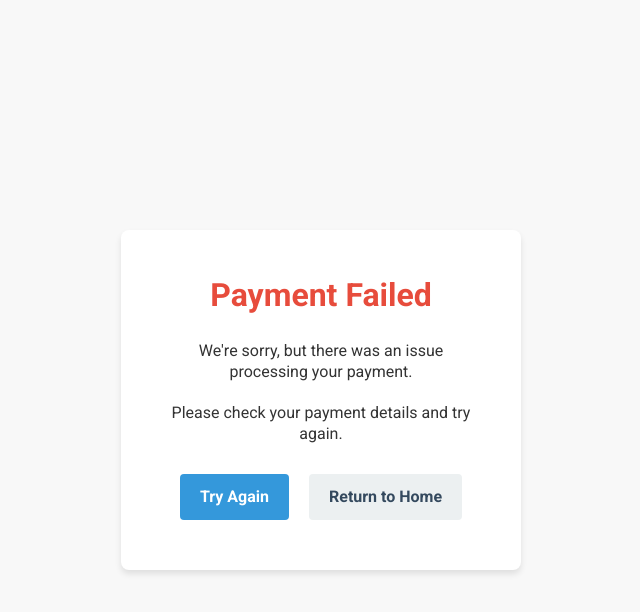
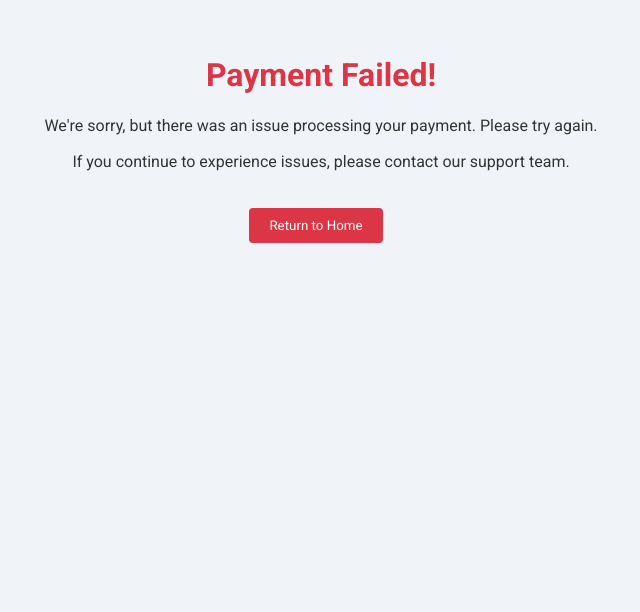
Before and after one commit to ZuuSaitoh/SWP391_Team3, a React (Vite) app in the folder website/koi-pond-building/: page /payment-failed in a window 1280 px wide. Shown: the top 612 px of the page, without its empty margins (319-959 px from the left). Built offline with nearby package versions, Linux system fonts and the light colour scheme.

Commit message:
payment fail css update

```diff
--- a/website/koi-pond-building/src/page/Payment/failed/paymentFailed.css
+++ b/website/koi-pond-building/src/page/Payment/failed/paymentFailed.css
@@ -1,65 +1,28 @@
-.payment-fail-container {
-    display: flex;
-    justify-content: center;
-    align-items: center;
-    height: 100vh;
-    background-color: #f8f8f8;
+.payment-failed-container {
+    text-align: center;
+    margin-top: 50px;
 }
 
-.payment-fail-content {
-    background-color: white;
-    border-radius: 8px;
-    padding: 40px;
-    text-align: center;
-    box-shadow: 0 4px 6px rgba(0, 0, 0, 0.1);
-    max-width: 400px;
-    width: 100%;
+.payment-failed-container h1 {
+    color: #dc3545;
 }
 
-h1 {
-    color: #e74c3c;
-    margin-bottom: 20px;
+.payment-failed-container p {
+    margin: 15px 0;
+    color: #333;
 }
 
-p {
-    color: #333;
-    margin-bottom: 20px;
+.payment-failed-container button {
+    margin-top: 20px;
+    padding: 10px 20px;
+    background-color: #dc3545;
+    color: white;
+    border: none;
+    border-radius: 4px;
+    cursor: pointer;
+    transition: background-color 0.3s;
 }
 
-.icon-container {
-    margin-bottom: 20px;
+.payment-failed-container button:hover {
+    background-color: #c82333;
 }
-
-.fas.fa-times-circle {
-    font-size: 64px;
-    color: #e74c3c;
-}
-
-.try-again-button,
-.home-button {
-    display: inline-block;
-    padding: 10px 20px;
-    margin: 10px;
-    border-radius: 4px;
-    text-decoration: none;
-    font-weight: bold;
-    transition: background-color 0.3s ease;
-}
-
-.try-again-button {
-    background-color: #3498db;
-    color: white;
-}
-
-.try-again-button:hover {
-    background-color: #2980b9;
-}
-
-.home-button {
-    background-color: #ecf0f1;
-    color: #34495e;
-}
-
-.home-button:hover {
-    background-color: #bdc3c7;
-}
--- a/website/koi-pond-building/src/page/Payment/failed/paymentFailed.jsx
+++ b/website/koi-pond-building/src/page/Payment/failed/paymentFailed.jsx
@@ -1,26 +1,19 @@
 import React from "react";
-import { Link } from "react-router-dom";
 import "./paymentFailed.css";
 
-const PaymentFail = () => {
+function PaymentFail() {
   return (
-    <div className="payment-fail-container">
-      <div className="payment-fail-content">
-        <h1>Payment Failed</h1>
-        <p>We're sorry, but there was an issue processing your payment.</p>
-        <div className="icon-container">
-          <i className="fas fa-times-circle"></i>
-        </div>
-        <p>Please check your payment details and try again.</p>
-        <Link to="/checkout" className="try-again-button">
-          Try Again
-        </Link>
-        <Link to="/" className="home-button">
-          Return to Home
-        </Link>
-      </div>
+    <div className="payment-failed-container">
+      <h1>Payment Failed!</h1>
+      <p>
+        We're sorry, but there was an issue processing your payment. Please try again.
+      </p>
+      <p>If you continue to experience issues, please contact our support team.</p>
+      <button onClick={() => (window.location.href = "/")}>
+        Return to Home
+      </button>
     </div>
   );
-};
+}
 
 export default PaymentFail;
```
